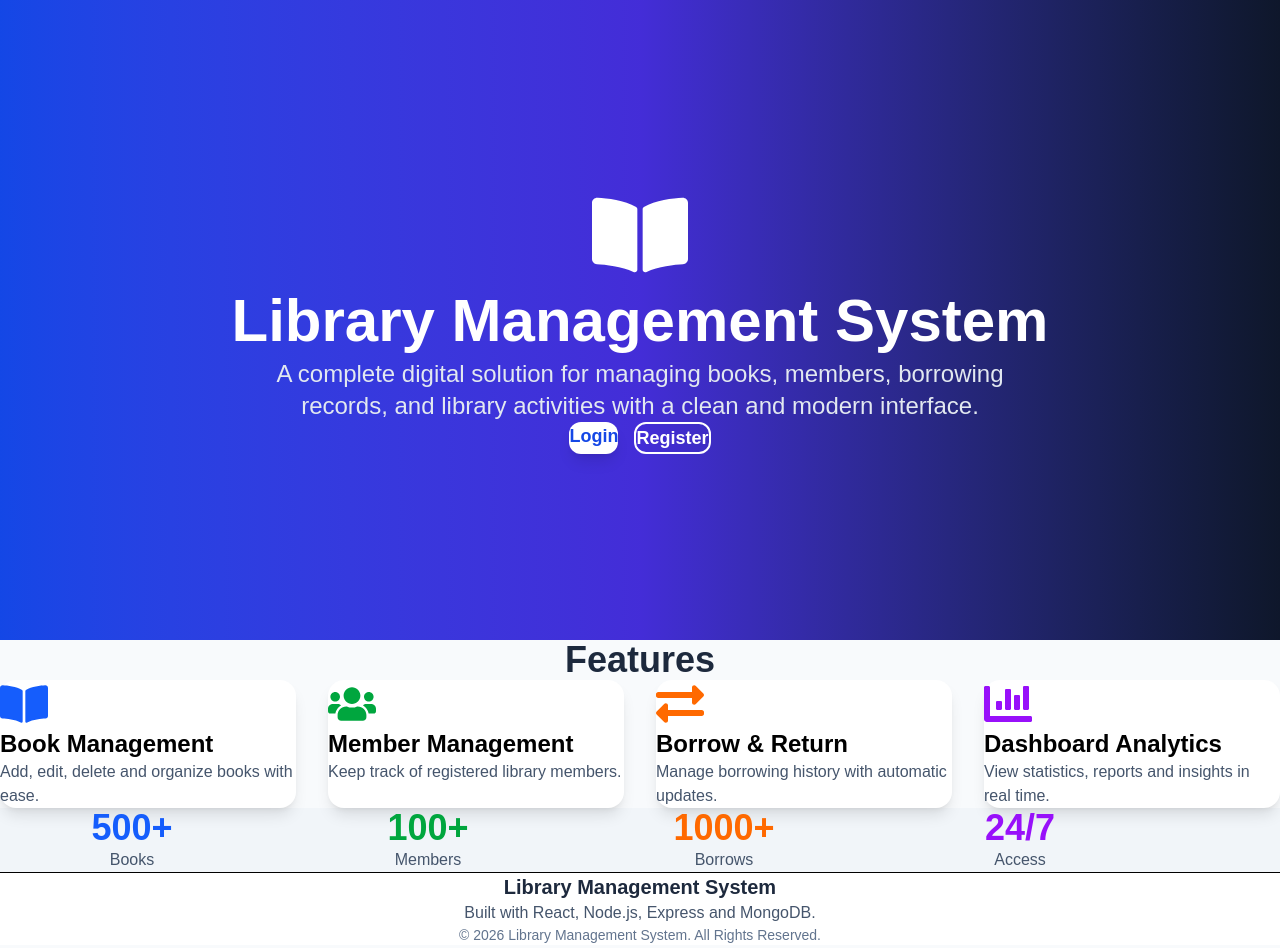
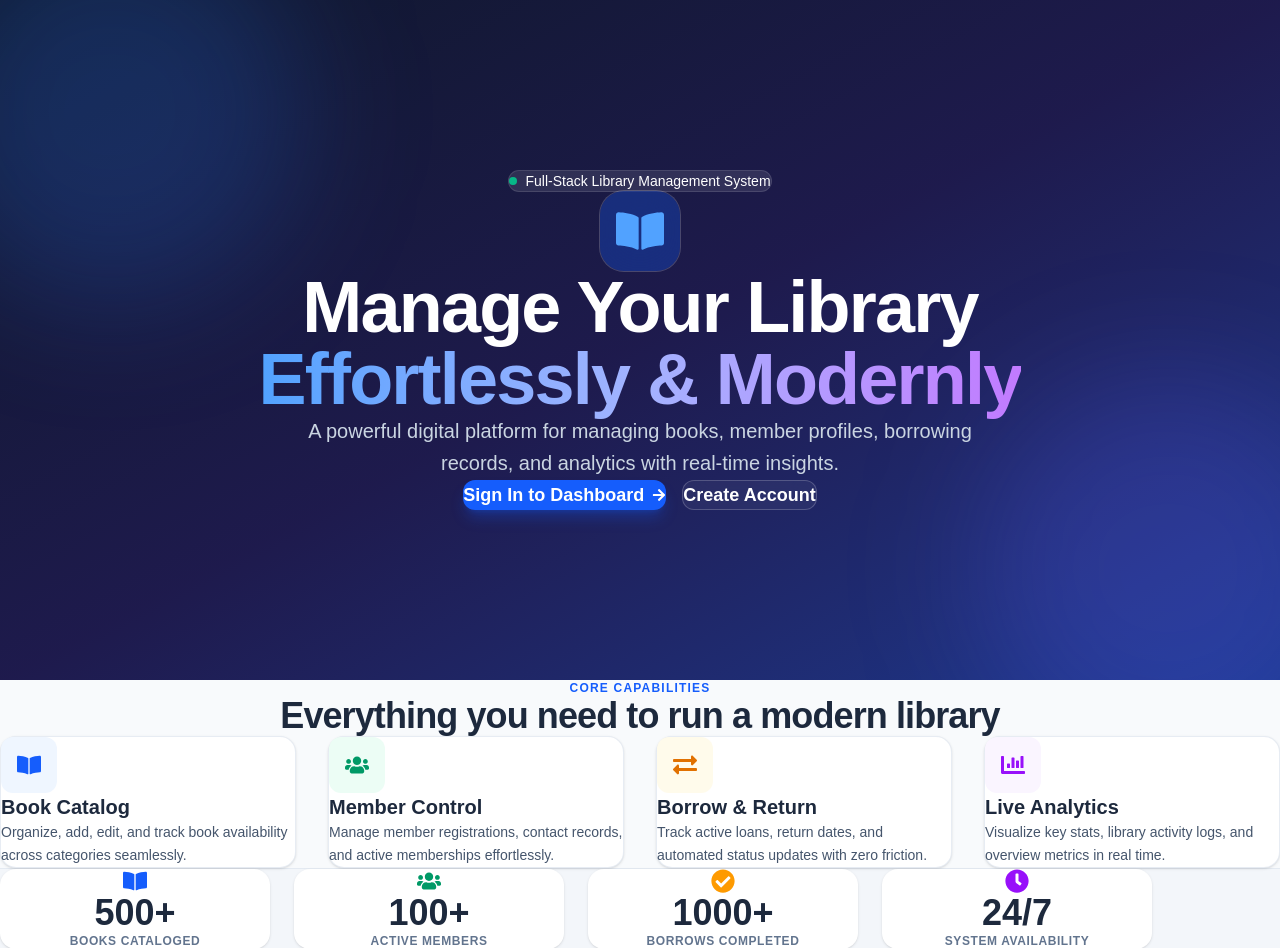
Before and after one commit to Kamrankhalil1/library-management-client, a React (Vite) app: page / in a window 1280 px wide. Shown: the top 948 px of the page. Built offline with nearby package versions, Linux system fonts and the light colour scheme; no server answers.

Commit message:
Added vercel routing

```diff
--- a/src/pages/public/Home.jsx
+++ b/src/pages/public/Home.jsx
@@ -4,6 +4,11 @@ import {
   FaUsers,
   FaExchangeAlt,
   FaChartBar,
+  FaArrowRight,
+  FaGithub,
+  FaLinkedin,
+  FaCheckCircle,
+  FaClock,
 } from "react-icons/fa";
 
 import useAuth from "../../hooks/useAuth";
@@ -13,8 +18,13 @@ function Home() {
 
   if (loading) {
     return (
-      <div className="flex min-h-screen items-center justify-center bg-slate-100 dark:bg-slate-950">
-        <h1 className="text-3xl font-bold dark:text-white">Loading...</h1>
+      <div className="flex min-h-screen items-center justify-center bg-slate-50 dark:bg-slate-950">
+        <div className="flex flex-col items-center gap-4">
+          <div className="h-12 w-12 animate-spin rounded-full border-4 border-blue-600 border-t-transparent"></div>
+          <p className="text-lg font-medium text-slate-600 dark:text-slate-300">
+            Loading Library System...
+          </p>
+        </div>
       </div>
     );
   }
@@ -24,148 +34,189 @@ function Home() {
   }
 
   return (
-    <div className="min-h-screen bg-slate-50 dark:bg-slate-950">
+    <div className="min-h-screen bg-slate-50 text-slate-800 transition-colors duration-300 dark:bg-slate-950 dark:text-slate-100">
       {/* Hero Section */}
-      <section className="bg-gradient-to-r from-blue-700 via-indigo-700 to-slate-900 text-white">
-        <div className="mx-auto flex min-h-[80vh] max-w-7xl flex-col items-center justify-center px-6 py-20 text-center">
-          <FaBookOpen className="mb-8 text-7xl md:text-8xl" />
+      <section className="relative overflow-hidden bg-gradient-to-br from-slate-900 via-indigo-950 to-blue-900 text-white">
+        {/* Glow Effects */}
+        <div className="absolute -left-20 -top-20 h-96 w-96 rounded-full bg-blue-500/20 blur-3xl" />
+        <div className="absolute -bottom-20 -right-20 h-96 w-96 rounded-full bg-indigo-500/20 blur-3xl" />
 
-          <h1 className="mb-6 text-4xl font-extrabold leading-tight md:text-6xl">
-            Library Management System
+        <div className="relative mx-auto flex min-h-[85vh] max-w-7xl flex-col items-center justify-center px-6 py-24 text-center">
+          {/* Badge */}
+          <div className="mb-6 inline-flex items-center gap-2 rounded-full bg-white/10 px-4 py-2 text-sm font-medium backdrop-blur-md ring-1 ring-white/20">
+            <span className="flex h-2 w-2 rounded-full bg-emerald-400 animate-pulse" />
+            Full-Stack Library Management System
+          </div>
+
+          <div className="mb-8 flex h-20 w-20 items-center justify-center rounded-3xl bg-blue-600/30 text-blue-400 ring-1 ring-white/20 backdrop-blur-xl">
+            <FaBookOpen className="text-5xl" />
+          </div>
+
+          <h1 className="mb-6 max-w-4xl text-4xl font-black tracking-tight sm:text-6xl md:text-7xl">
+            Manage Your Library <br />
+            <span className="bg-gradient-to-r from-blue-400 via-indigo-300 to-purple-400 bg-clip-text text-transparent">
+              Effortlessly & Modernly
+            </span>
           </h1>
 
-          <p className="mb-10 max-w-3xl text-lg text-slate-200 md:text-2xl">
-            A complete digital solution for managing books, members,
-            borrowing records, and library activities with a clean and modern
-            interface.
+          <p className="mb-10 max-w-2xl text-lg leading-relaxed text-slate-300 sm:text-xl">
+            A powerful digital platform for managing books, member profiles,
+            borrowing records, and analytics with real-time insights.
           </p>
 
           <div className="flex flex-col gap-4 sm:flex-row">
             <Link
               to="/login"
-              className="rounded-xl bg-white px-8 py-4 text-lg font-semibold text-blue-700 shadow-lg transition duration-300 hover:scale-105 hover:bg-slate-100"
+              className="group flex items-center justify-center gap-2 rounded-xl bg-blue-600 px-8 py-4 text-lg font-semibold text-white shadow-lg shadow-blue-600/30 transition-all duration-300 hover:-translate-y-0.5 hover:bg-blue-500 hover:shadow-blue-500/50"
             >
-              Login
+              Sign In to Dashboard
+              <FaArrowRight className="text-sm transition-transform duration-300 group-hover:translate-x-1" />
             </Link>
 
             <Link
               to="/register"
-              className="rounded-xl border-2 border-white px-8 py-4 text-lg font-semibold transition duration-300 hover:scale-105 hover:bg-white hover:text-blue-700"
+              className="rounded-xl border border-white/20 bg-white/5 px-8 py-4 text-lg font-semibold text-white backdrop-blur-md transition-all duration-300 hover:-translate-y-0.5 hover:bg-white/10 hover:border-white/40"
             >
-              Register
+              Create Account
             </Link>
           </div>
         </div>
       </section>
 
-      {/* Features */}
-      <section className="mx-auto max-w-7xl px-6 py-20">
-        <h2 className="mb-14 text-center text-4xl font-bold text-slate-800 dark:text-white">
-          Features
-        </h2>
+      {/* Features Section */}
+      <section className="mx-auto max-w-7xl px-6 py-24">
+        <div className="mb-16 text-center">
+          <h2 className="text-xs font-semibold uppercase tracking-widest text-blue-600 dark:text-blue-400">
+            Core Capabilities
+          </h2>
+          <p className="mt-2 text-3xl font-bold tracking-tight sm:text-4xl">
+            Everything you need to run a modern library
+          </p>
+        </div>
 
         <div className="grid gap-8 sm:grid-cols-2 lg:grid-cols-4">
           {/* Card 1 */}
-          <div className="rounded-2xl bg-white p-8 shadow-lg transition duration-300 hover:-translate-y-2 hover:shadow-2xl dark:bg-slate-900">
-            <FaBookOpen className="mb-5 text-5xl text-blue-600" />
-
-            <h3 className="mb-3 text-2xl font-bold dark:text-white">
-              Book Management
-            </h3>
-
-            <p className="text-slate-600 dark:text-slate-400">
-              Add, edit, delete and organize books with ease.
+          <div className="group rounded-2xl border border-slate-200/80 bg-white p-8 shadow-sm transition-all duration-300 hover:-translate-y-2 hover:border-blue-500/50 hover:shadow-xl dark:border-slate-800 dark:bg-slate-900">
+            <div className="mb-6 inline-flex h-14 w-14 items-center justify-center rounded-xl bg-blue-50 text-blue-600 transition-colors group-hover:bg-blue-600 group-hover:text-white dark:bg-blue-950/50 dark:text-blue-400">
+              <FaBookOpen className="text-2xl" />
+            </div>
+            <h3 className="mb-3 text-xl font-bold">Book Catalog</h3>
+            <p className="text-sm leading-relaxed text-slate-600 dark:text-slate-400">
+              Organize, add, edit, and track book availability across categories seamlessly.
             </p>
           </div>
 
           {/* Card 2 */}
-          <div className="rounded-2xl bg-white p-8 shadow-lg transition duration-300 hover:-translate-y-2 hover:shadow-2xl dark:bg-slate-900">
-            <FaUsers className="mb-5 text-5xl text-green-600" />
-
-            <h3 className="mb-3 text-2xl font-bold dark:text-white">
-              Member Management
-            </h3>
-
-            <p className="text-slate-600 dark:text-slate-400">
-              Keep track of registered library members.
+          <div className="group rounded-2xl border border-slate-200/80 bg-white p-8 shadow-sm transition-all duration-300 hover:-translate-y-2 hover:border-emerald-500/50 hover:shadow-xl dark:border-slate-800 dark:bg-slate-900">
+            <div className="mb-6 inline-flex h-14 w-14 items-center justify-center rounded-xl bg-emerald-50 text-emerald-600 transition-colors group-hover:bg-emerald-600 group-hover:text-white dark:bg-emerald-950/50 dark:text-emerald-400">
+              <FaUsers className="text-2xl" />
+            </div>
+            <h3 className="mb-3 text-xl font-bold">Member Control</h3>
+            <p className="text-sm leading-relaxed text-slate-600 dark:text-slate-400">
+              Manage member registrations, contact records, and active memberships effortlessly.
             </p>
           </div>
 
           {/* Card 3 */}
-          <div className="rounded-2xl bg-white p-8 shadow-lg transition duration-300 hover:-translate-y-2 hover:shadow-2xl dark:bg-slate-900">
-            <FaExchangeAlt className="mb-5 text-5xl text-orange-500" />
-
-            <h3 className="mb-3 text-2xl font-bold dark:text-white">
-              Borrow & Return
-            </h3>
-
-            <p className="text-slate-600 dark:text-slate-400">
-              Manage borrowing history with automatic updates.
+          <div className="group rounded-2xl border border-slate-200/80 bg-white p-8 shadow-sm transition-all duration-300 hover:-translate-y-2 hover:border-amber-500/50 hover:shadow-xl dark:border-slate-800 dark:bg-slate-900">
+            <div className="mb-6 inline-flex h-14 w-14 items-center justify-center rounded-xl bg-amber-50 text-amber-600 transition-colors group-hover:bg-amber-600 group-hover:text-white dark:bg-amber-950/50 dark:text-amber-400">
+              <FaExchangeAlt className="text-2xl" />
+            </div>
+            <h3 className="mb-3 text-xl font-bold">Borrow & Return</h3>
+            <p className="text-sm leading-relaxed text-slate-600 dark:text-slate-400">
+              Track active loans, return dates, and automated status updates with zero friction.
             </p>
           </div>
 
           {/* Card 4 */}
-          <div className="rounded-2xl bg-white p-8 shadow-lg transition duration-300 hover:-translate-y-2 hover:shadow-2xl dark:bg-slate-900">
-            <FaChartBar className="mb-5 text-5xl text-purple-600" />
-
-            <h3 className="mb-3 text-2xl font-bold dark:text-white">
-              Dashboard Analytics
-            </h3>
-
-            <p className="text-slate-600 dark:text-slate-400">
-              View statistics, reports and insights in real time.
+          <div className="group rounded-2xl border border-slate-200/80 bg-white p-8 shadow-sm transition-all duration-300 hover:-translate-y-2 hover:border-purple-500/50 hover:shadow-xl dark:border-slate-800 dark:bg-slate-900">
+            <div className="mb-6 inline-flex h-14 w-14 items-center justify-center rounded-xl bg-purple-50 text-purple-600 transition-colors group-hover:bg-purple-600 group-hover:text-white dark:bg-purple-950/50 dark:text-purple-400">
+              <FaChartBar className="text-2xl" />
+            </div>
+            <h3 className="mb-3 text-xl font-bold">Live Analytics</h3>
+            <p className="text-sm leading-relaxed text-slate-600 dark:text-slate-400">
+              Visualize key stats, library activity logs, and overview metrics in real time.
             </p>
           </div>
         </div>
       </section>
 
       {/* Stats Section */}
-      <section className="bg-slate-100 py-20 dark:bg-slate-900">
-        <div className="mx-auto grid max-w-6xl grid-cols-2 gap-8 px-6 md:grid-cols-4">
-          <div className="text-center">
-            <h3 className="text-4xl font-bold text-blue-600">500+</h3>
-            <p className="mt-2 text-slate-600 dark:text-slate-400">
-              Books
+      <section className="border-y border-slate-200/80 bg-slate-100/70 py-16 dark:border-slate-800 dark:bg-slate-900/50">
+        <div className="mx-auto grid max-w-6xl grid-cols-2 gap-6 px-6 md:grid-cols-4">
+          <div className="flex flex-col items-center rounded-2xl bg-white p-6 shadow-sm dark:bg-slate-900 dark:ring-1 dark:ring-slate-800">
+            <FaBookOpen className="mb-2 text-2xl text-blue-600" />
+            <h3 className="text-3xl font-extrabold sm:text-4xl">500+</h3>
+            <p className="mt-1 text-xs font-semibold uppercase tracking-wider text-slate-500">
+              Books Cataloged
             </p>
           </div>
 
-          <div className="text-center">
-            <h3 className="text-4xl font-bold text-green-600">100+</h3>
-            <p className="mt-2 text-slate-600 dark:text-slate-400">
-              Members
+          <div className="flex flex-col items-center rounded-2xl bg-white p-6 shadow-sm dark:bg-slate-900 dark:ring-1 dark:ring-slate-800">
+            <FaUsers className="mb-2 text-2xl text-emerald-600" />
+            <h3 className="text-3xl font-extrabold sm:text-4xl">100+</h3>
+            <p className="mt-1 text-xs font-semibold uppercase tracking-wider text-slate-500">
+              Active Members
             </p>
           </div>
 
-          <div className="text-center">
-            <h3 className="text-4xl font-bold text-orange-500">1000+</h3>
-            <p className="mt-2 text-slate-600 dark:text-slate-400">
-              Borrows
+          <div className="flex flex-col items-center rounded-2xl bg-white p-6 shadow-sm dark:bg-slate-900 dark:ring-1 dark:ring-slate-800">
+            <FaCheckCircle className="mb-2 text-2xl text-amber-500" />
+            <h3 className="text-3xl font-extrabold sm:text-4xl">1000+</h3>
+            <p className="mt-1 text-xs font-semibold uppercase tracking-wider text-slate-500">
+              Borrows Completed
             </p>
           </div>
 
-          <div className="text-center">
-            <h3 className="text-4xl font-bold text-purple-600">24/7</h3>
-            <p className="mt-2 text-slate-600 dark:text-slate-400">
-              Access
+          <div className="flex flex-col items-center rounded-2xl bg-white p-6 shadow-sm dark:bg-slate-900 dark:ring-1 dark:ring-slate-800">
+            <FaClock className="mb-2 text-2xl text-purple-600" />
+            <h3 className="text-3xl font-extrabold sm:text-4xl">24/7</h3>
+            <p className="mt-1 text-xs font-semibold uppercase tracking-wider text-slate-500">
+              System Availability
             </p>
           </div>
         </div>
       </section>
 
-      {/* Footer */}
-      <footer className="border-t bg-white py-8 dark:border-slate-800 dark:bg-slate-950">
-        <div className="mx-auto max-w-7xl px-6 text-center">
-          <h3 className="mb-2 text-xl font-bold text-slate-800 dark:text-white">
-            Library Management System
-          </h3>
+      {/* Landing Footer */}
+      <footer className="bg-white py-12 dark:bg-slate-950">
+        <div className="mx-auto flex max-w-7xl flex-col items-center justify-between gap-6 px-6 text-center md:flex-row md:text-left">
+          <div>
+            <div className="flex items-center justify-center gap-2 md:justify-start">
+              <span className="flex h-7 w-7 items-center justify-center rounded-md bg-blue-600 text-xs text-white">
+                📚
+              </span>
+              <h3 className="text-lg font-bold">Library Management System</h3>
+            </div>
+            <p className="mt-1 text-sm text-slate-500 dark:text-slate-400">
+              Built with React, Express, Node.js, and MongoDB.
+            </p>
+          </div>
 
-          <p className="mb-4 text-slate-600 dark:text-slate-400">
-            Built with React, Node.js, Express and MongoDB.
-          </p>
+          <div className="flex items-center gap-4 text-slate-600 dark:text-slate-400">
+            <a
+              href="https://github.com/Kamrankhalil1/"
+              target="_blank"
+              rel="noopener noreferrer"
+              className="rounded-lg bg-slate-100 p-2.5 text-lg transition hover:bg-slate-900 hover:text-white dark:bg-slate-900 dark:hover:bg-slate-800"
+              aria-label="GitHub"
+            >
+              <FaGithub />
+            </a>
+            <a
+              href="https://www.linkedin.com/in/kamran-khalil-950963266/"
+              target="_blank"
+              rel="noopener noreferrer"
+              className="rounded-lg bg-slate-100 p-2.5 text-lg transition hover:bg-[#0A66C2] hover:text-white dark:bg-slate-900 dark:hover:bg-slate-800"
+              aria-label="LinkedIn"
+            >
+              <FaLinkedin />
+            </a>
+          </div>
+        </div>
 
-          <p className="text-sm text-slate-500 dark:text-slate-500">
-            © 2026 Library Management System. All Rights Reserved.
-          </p>
+        <div className="mt-8 border-t border-slate-100 pt-6 text-center text-xs text-slate-500 dark:border-slate-900 dark:text-slate-500">
+          © {new Date().getFullYear()} Library Management System. All Rights Reserved.
         </div>
       </footer>
     </div>
```
